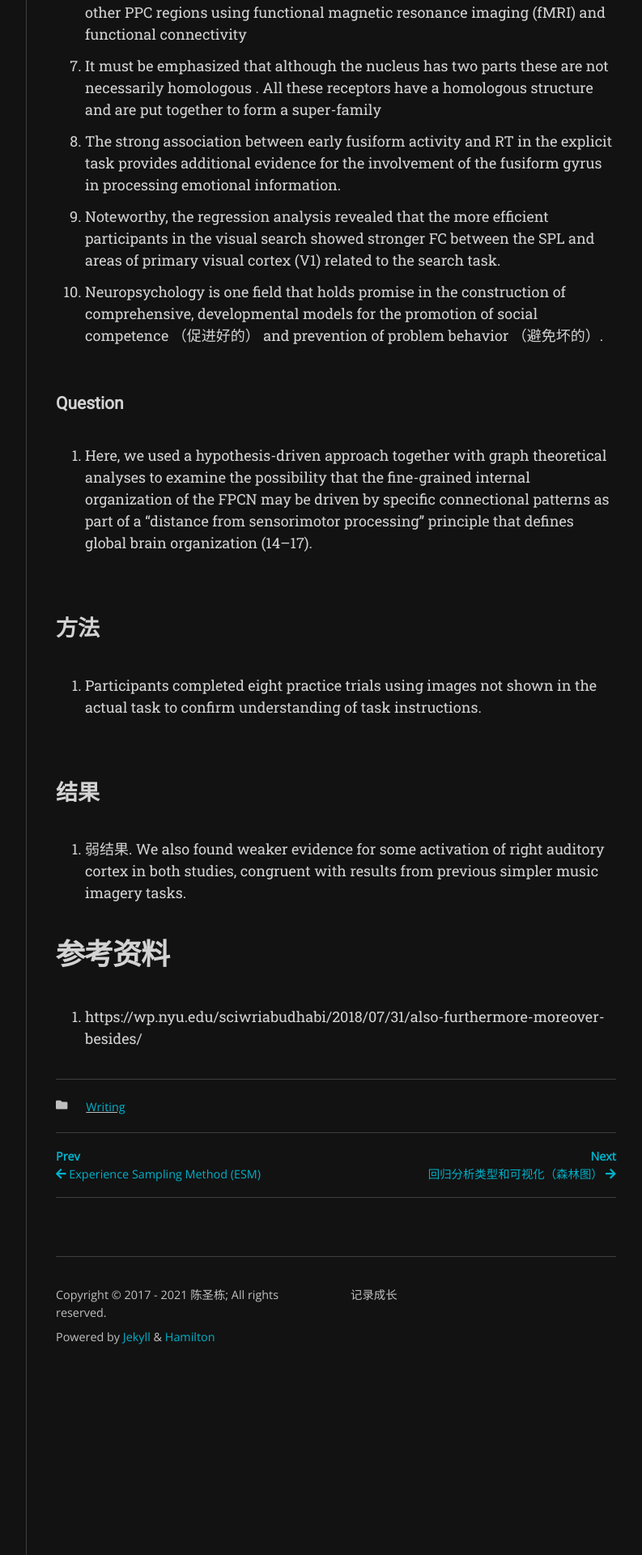
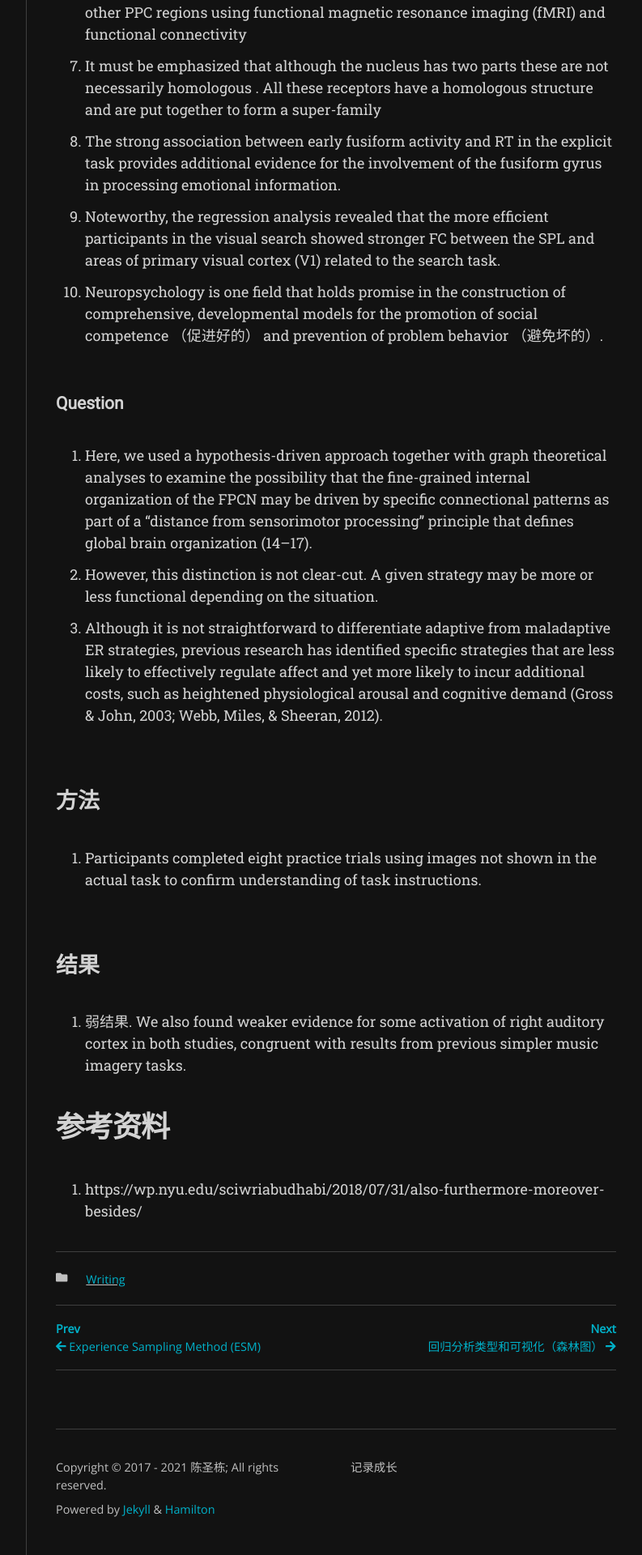
Before and after one commit to ChenSD/Chensd.github.io, a Jekyll site: the page built from _posts/2090-06-01-英语论文写作素材.md, in a window 1280 px wide. Shown: the part 1707-3627 px from the top of the page at 81% size, without its empty margins (357-1150 px from the left). Built offline with Jekyll 4.4.1, drawn with Linux system fonts in a browser that asks for light colours; nearby versions of some CDN libraries; some web fonts are replaced.

Commit message:
network analysis

```diff
--- a/_posts/2020-06-01-英语论文写作素材.md
+++ b/_posts/2090-06-01-英语论文写作素材.md
@@ -46,6 +46,10 @@ provides additional evidence for the involvement of the fusiform gyrus in proces
 1. Here, we used a hypothesis-driven approach together with graph theoretical analyses to examine the possibility that the fine-grained
 internal organization of the FPCN may be driven by specific connectional patterns as part of a “distance from sensorimotor
 processing” principle that defines global brain organization (14–17).
+2. However, this distinction is not clear-cut. A given strategy may be more or less functional depending on the situation.
+3. Although it is not straightforward to differentiate adaptive from maladaptive ER strategies, previous research has identified specific strategies that are less likely to effectively regulate affect and yet more likely to incur additional costs, such as heightened physiological arousal and cognitive demand (Gross & John, 2003; Webb, Miles, & Sheeran, 2012).
+
+
 
 ## 方法
 
```
Also changed, not shown: _posts/2020-09-17-心理学建模方法.md (renamed from _posts/2020-09-17-心理学建模.md, +3 -3 lines), _posts/2090-05-19-精彩句子.md (deleted, +0 -4 lines).
